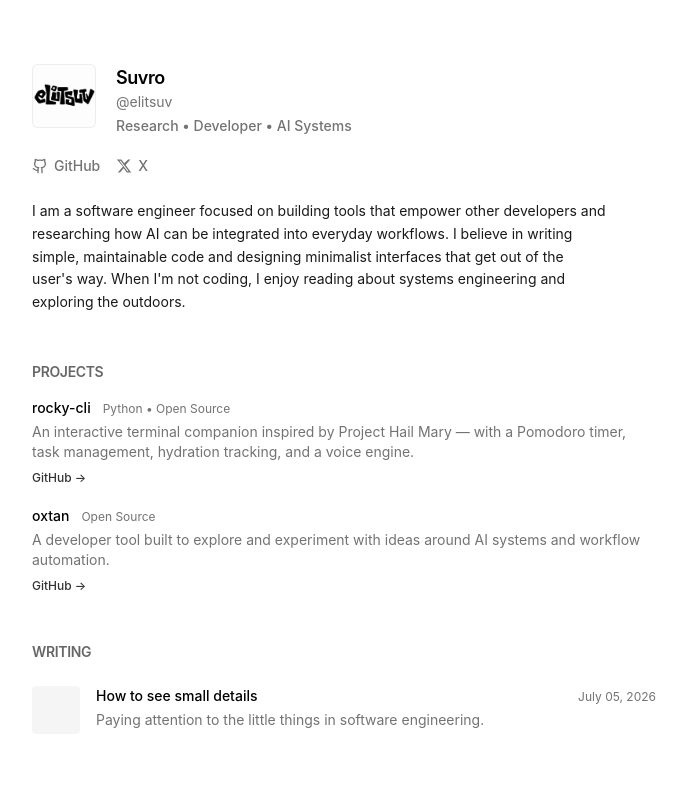
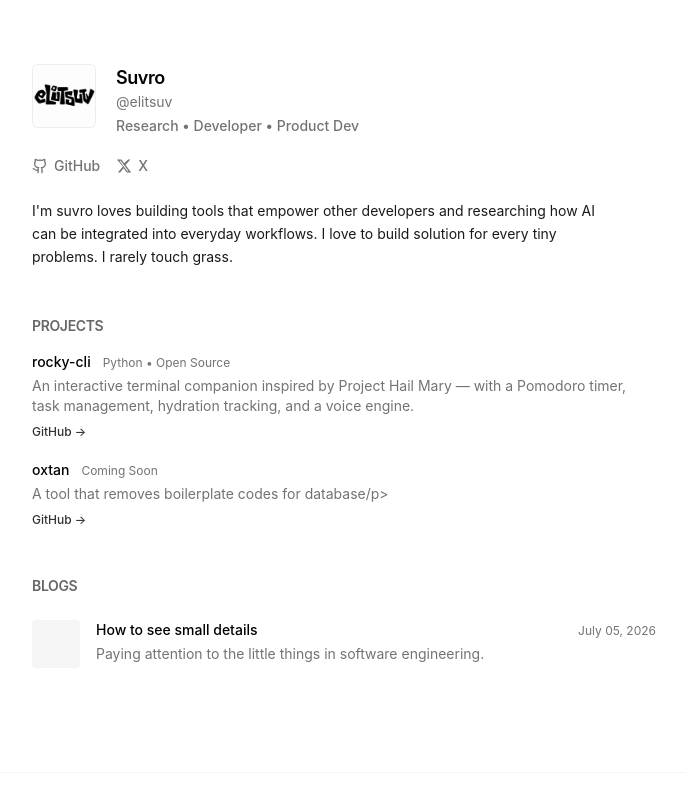
Before and after one commit to Elitsuv/home1, a plain HTML site: page index.html in a window 1280 px wide. Shown: the top 794 px of the page, without its empty margins (296-982 px from the left). Drawn offline with nearby package versions, Linux system fonts and the light colour scheme; grey boxes are pictures that could not be loaded; a web font is replaced by a local one.

Commit message:
Revise personal branding and update content
Updated title and description to reflect a more concise personal branding. Modified text to enhance clarity and relevance.

```diff
--- a/index.html
+++ b/index.html
@@ -3,7 +3,7 @@
 <head>
     <meta charset="UTF-8">
     <meta name="viewport" content="width=device-width, initial-scale=1.0">
-    <title>Suvro | Software Engineer</title>
+    <title>Suvro</title>
     <meta name="description" content="I am a software engineer focused on building tools that empower other developers and researching AI integration.">
     <meta property="og:title" content="Suvro | Software Engineer">
     <meta property="og:description" content="I am a software engineer focused on building tools that empower other developers and researching AI integration.">
@@ -35,7 +35,7 @@
                 <div>
                     <h1 class="text-lg font-semibold tracking-tight text-foreground">Suvro</h1>
                     <h2 class="text-muted text-sm mb-1">@elitsuv</h2>
-                    <p class="text-muted text-sm font-medium">Research • Developer • AI Systems</p>
+                    <p class="text-muted text-sm font-medium">Research • Developer • Product Dev</p>
                 </div>
             </div>
 
@@ -49,7 +49,7 @@
             </div>
 
             <p class="text-sm text-foreground/90 leading-relaxed max-w-xl">
-                I am a software engineer focused on building tools that empower other developers and researching how AI can be integrated into everyday workflows. I believe in writing simple, maintainable code and designing minimalist interfaces that get out of the user's way. When I'm not coding, I enjoy reading about systems engineering and exploring the outdoors.
+                I'm suvro loves building tools that empower other developers and researching how AI can be integrated into everyday workflows. I love to build solution for every tiny problems. I rarely touch grass.
             </p>
 
         </section>
@@ -71,9 +71,9 @@
                 <div class="group flex flex-col gap-1">
                     <div class="flex items-baseline gap-3">
                         <h3 class="text-foreground font-medium text-sm">oxtan</h3>
-                        <span class="text-muted text-xs">Open Source</span>
+                        <span class="text-muted text-xs">Coming Soon</span>
                     </div>
-                    <p class="text-muted text-sm line-clamp-2">A developer tool built to explore and experiment with ideas around AI systems and workflow automation.</p>
+                    <p class="text-muted text-sm line-clamp-2">A tool that removes boilerplate codes for database/p>
                     <div class="flex gap-4 text-xs font-medium mt-1">
                         <a href="https://github.com/Elitsuv/oxtan" target="_blank" rel="noopener noreferrer" class="text-foreground/80 hover:text-foreground hover:underline underline-offset-4 decoration-1">GitHub &rarr;</a>
                     </div>
@@ -82,7 +82,7 @@
         </section>
 
         <section id="writing" class="mb-8 animate-on-scroll">
-            <h2 class="text-sm font-semibold tracking-tight text-foreground/60 uppercase mb-4">Writing</h2>
+            <h2 class="text-sm font-semibold tracking-tight text-foreground/60 uppercase mb-4">Blogs</h2>
             <div id="writing-list" class="flex flex-col gap-4">
                 <p class="text-muted text-sm animate-pulse">Loading writing...</p>
             </div>
```
